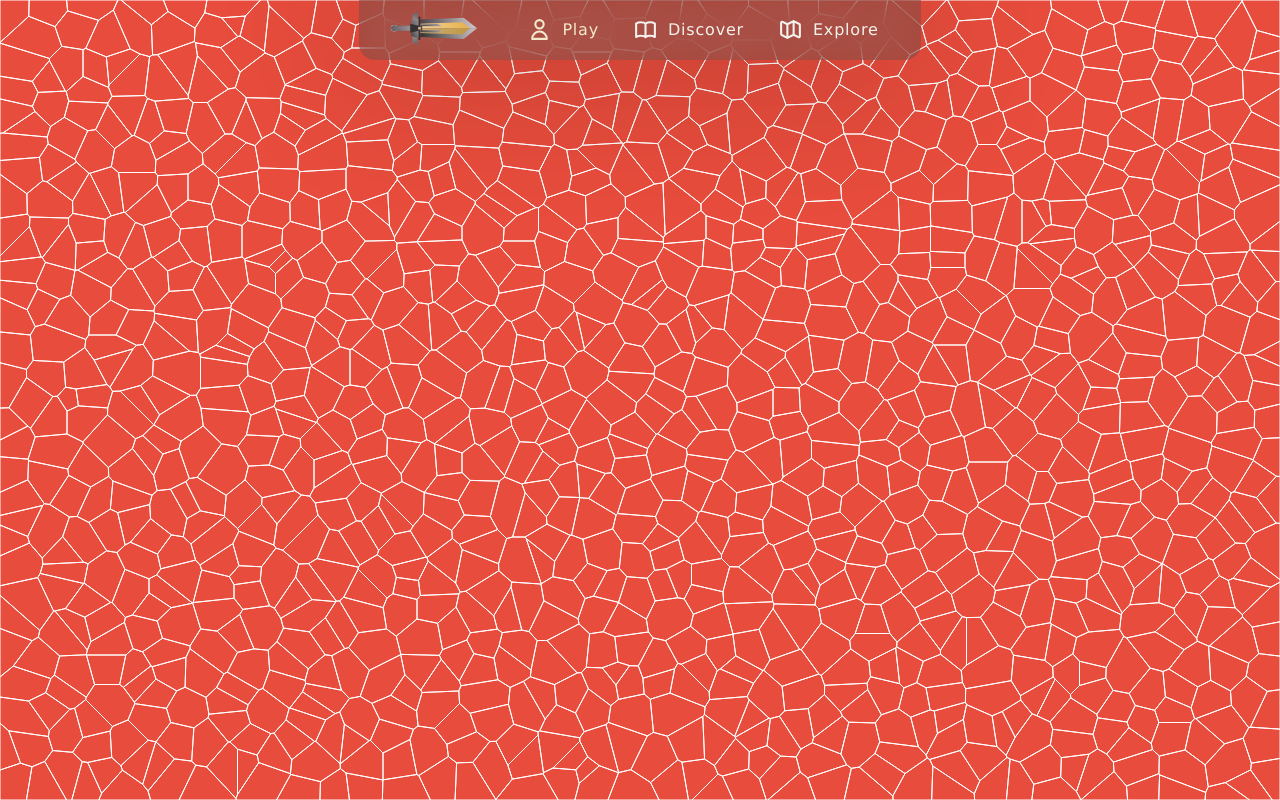
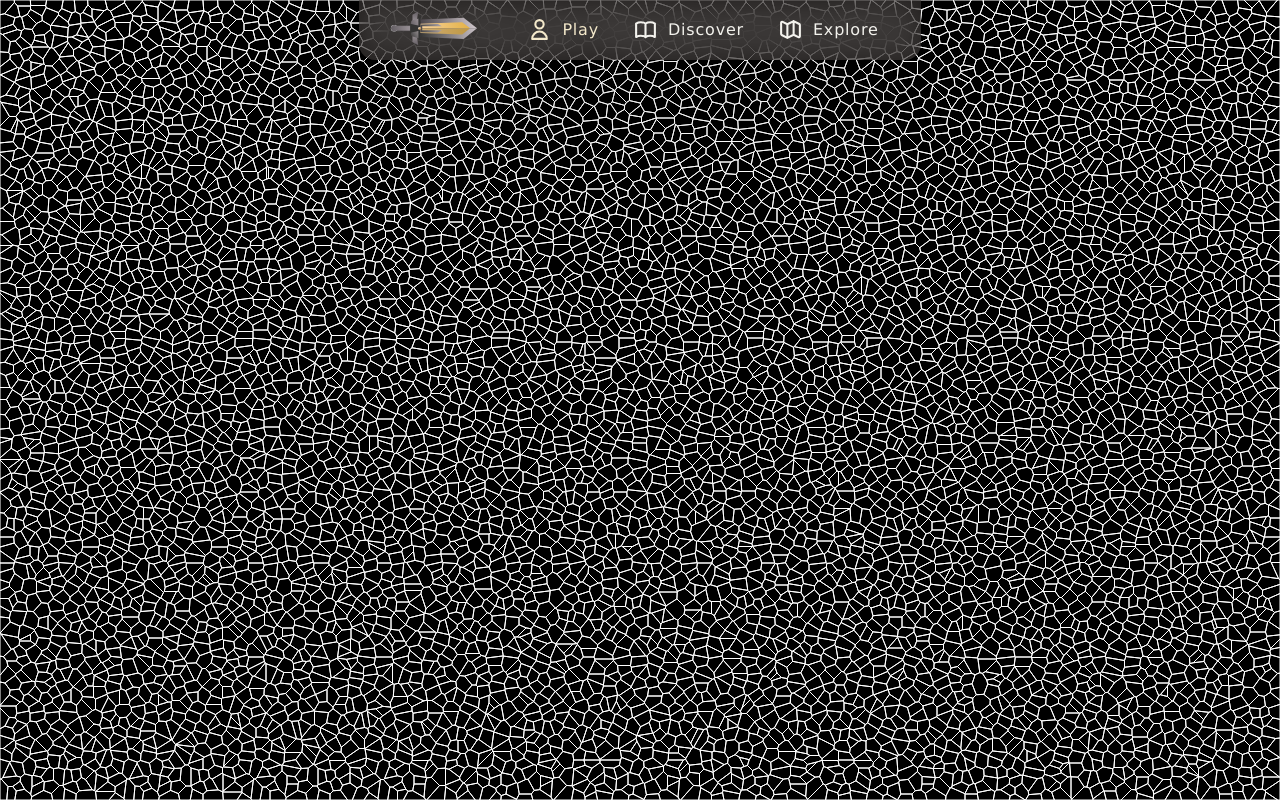
Before and after one commit to age-of-eykar/eykar.org, a React (Create React App) app: page /explore in a window 1280 px wide. Built offline with nearby package versions, Linux system fonts and the light colour scheme.

Commit message:
redraw on resize

```diff
--- a/package.json
+++ b/package.json
@@ -8,6 +8,7 @@
     "@testing-library/user-event": "^12.8.3",
     "d3-delaunay": "^6.0.2",
     "d3-voronoi": "^1.1.4",
+    "debounce": "^1.2.1",
     "react": "^17.0.2",
     "react-dom": "^17.0.2",
     "react-horizontal-scrolling-menu": "^2.1.1",
@@ -29,7 +30,7 @@
   },
   "browserslist": {
     "production": [
-      ">0.2%",
+      ">1%",
       "not dead",
       "not op_mini all"
     ],
--- a/src/components/map/map.css
+++ b/src/components/map/map.css
@@ -6,6 +6,5 @@ canvas.map {
   top: 0;
   left: 0;
   z-index: -9999;
-
   image-rendering: smooth;
 }
--- a/src/components/map/map.js
+++ b/src/components/map/map.js
@@ -4,13 +4,17 @@ import React, { useRef, useEffect } from 'react'
 
 
 
-function MapCanvas(props) {
+function MapCanvas({ blurry, bottom_right, top_left }) {
 
   const canvasRef = useRef(null)
 
   useEffect(() => {
-    const canvas = canvasRef.current
+    const scale = window.devicePixelRatio;
+    const canvas = canvasRef.current;
+    canvas.width = canvas.clientWidth * scale;
+    canvas.height = canvas.clientHeight * scale;
     const context = canvas.getContext('2d')
+    context.scale(scale, scale);
 
     let isInteracting = true;
 
@@ -24,7 +28,7 @@ function MapCanvas(props) {
     function drawCell(context, x, y) {
       context.beginPath();
       context.fillStyle = '#ff0000';
-      var cell = 0;
+      let cell = 0;
       while (!voronoi.contains(cell, x, y)) {
         cell++;
       }
@@ -34,33 +38,32 @@ function MapCanvas(props) {
     }
 
 
-    const map_width = props.bottom_right.x - props.top_left.x;
-    const map_height = props.bottom_right.y - props.top_left.y;
-    var x_step = context.canvas.width / (map_width + 1);
-    var y_step = context.canvas.height / (map_height + 1);
+    const map_width = bottom_right.x - top_left.x;
+    const map_height = bottom_right.y - top_left.y;
+    let x_step = context.canvas.width / (scale * (map_width + 1));
+    let y_step = context.canvas.height / (scale * (map_height + 1));
 
-    var points = [];
+    let points = [];
 
-    for (var i = 0; i <= map_width; i++) {
-      for (var j = 0; j <= map_height; j++) {
+    for (let i = 0; i <= map_width; i++) {
+      for (let j = 0; j <= map_height; j++) {
         context.fillStyle = "#e74c3c";
-        var center = getTileCenter(props.top_left.x, i, props.top_left.y, j, x_step, y_step);
+        let center = getTileCenter(top_left.x, i, top_left.y, j, x_step, y_step);
 
         points.push([Math.round(center.x), Math.round(center.y)]);
 
         context.beginPath();
-        //context.arc(center.x, center.y, 2, 0, 2 * Math.PI);
+        context.arc(center.x, center.y, 2, 0, 2 * Math.PI);
         context.fill();
         context.closePath();
       }
     }
 
     const voronoi = Delaunay.from(points).voronoi([0, 0, canvas.width, canvas.height]);
-    console.log(voronoi);
     context.beginPath();
     context.strokeStyle = "#ffffff";
-    context.fillStyle = "#e74c3c";
-    for (var cell = 0; cell < points.length; cell++) {
+    context.fillStyle = "#000000";
+    for (let cell = 0; cell < points.length; cell++) {
       voronoi.renderCell(cell, context);
     }
     context.fill();
@@ -68,18 +71,26 @@ function MapCanvas(props) {
 
     context.closePath();
 
-  }, [props.bottom_right, props.top_left])
+  }, [bottom_right, top_left])
 
-  return <canvas width={window.innerWidth} height={window.innerHeight}
-    className="map" ref={canvasRef} {...props} />
+  return <canvas className="map" ref={canvasRef} />
 }
 
 function getTileCenter(i_prefix, i, j_prefix, j, tile_width, tile_height) {
   const x = i + i_prefix;
   const y = j + j_prefix;
-  var alpha = ((x * 16807 + y * y * 37 + 509 ^ x + 71 ^ (y - 27)) % tile_width + 881) % tile_width;
-  var beta = (((x & 1) * (y + 71) * 389 + y * 601 + 127 ^ (x - 27)) % tile_height + 439) % tile_height;
+  let alpha = ((x * 16807 + y * y * 37 + 509 ^ x + 71 ^ (y - 27)) % tile_width + 881) % tile_width;
+  let beta = (((x & 1) * (y + 71) * 389 + y * 601 + 127 ^ (x - 27)) % tile_height + 439) % tile_height;
   return { x: i * tile_width + alpha % tile_width, y: j * tile_height + beta % tile_height };
 }
 
+export function getDimensions(center, plot_width) {
+  const width_plots_amount = window.innerWidth / plot_width;
+  const height_plots_amount = window.innerHeight / (plot_width / 2);
+  return {
+    bottom_right: { x: center.x - width_plots_amount / 2, y: center.y - height_plots_amount / 2 },
+    top_left: { x: center.x + width_plots_amount / 2, y: center.y + height_plots_amount / 2 }
+  };
+}
+
 export default MapCanvas
--- a/src/pages/discover/discover.css
+++ b/src/pages/discover/discover.css
@@ -25,7 +25,7 @@
 
 @media (max-width: 1240px) {
   .cards {
-    cursor: default;
+    cursor        : default;
     margin-top    : 30px;
     align-items   : center;
     flex-direction: column;
@@ -119,6 +119,10 @@
     width: 100%;
   }
 
+  .cards {
+    margin-top: 30px;
+  }
+
   .discover.card {
     width         : 100%;
     height        : initial;
--- a/src/pages/explore/explore.js
+++ b/src/pages/explore/explore.js
@@ -1,12 +1,22 @@
+import { useEffect, useState } from "react";
 import Header from "../../components/header/header";
-import MapCanvas from "../../components/map/map"
+import MapCanvas, { getDimensions } from "../../components/map/map";
+import debounce from "debounce";
 
 function Explore() {
+
+  const dimensions = getDimensions({ x: 1000, y: 1005 }, 16);
+  const [key, setKey] = useState(0);
+  useEffect(() => {
+    const handler = debounce(() => setKey((oldValue) => oldValue + 1), 20);
+    window.addEventListener("resize", handler);
+    return () => window.removeEventListener("resize", handler)
+  });
 
   return (
     <div className="">
       <Header />
-      <MapCanvas top_left={{ x: -16, y: -16 }} bottom_right={{ x: 16, y: 16 }} />
+      <MapCanvas key={key} top_left={dimensions.bottom_right} bottom_right={dimensions.top_left} />
     </div>
   );
 
```
Also changed, not shown: 1 other file (tests, documents, lock files or other folders).
